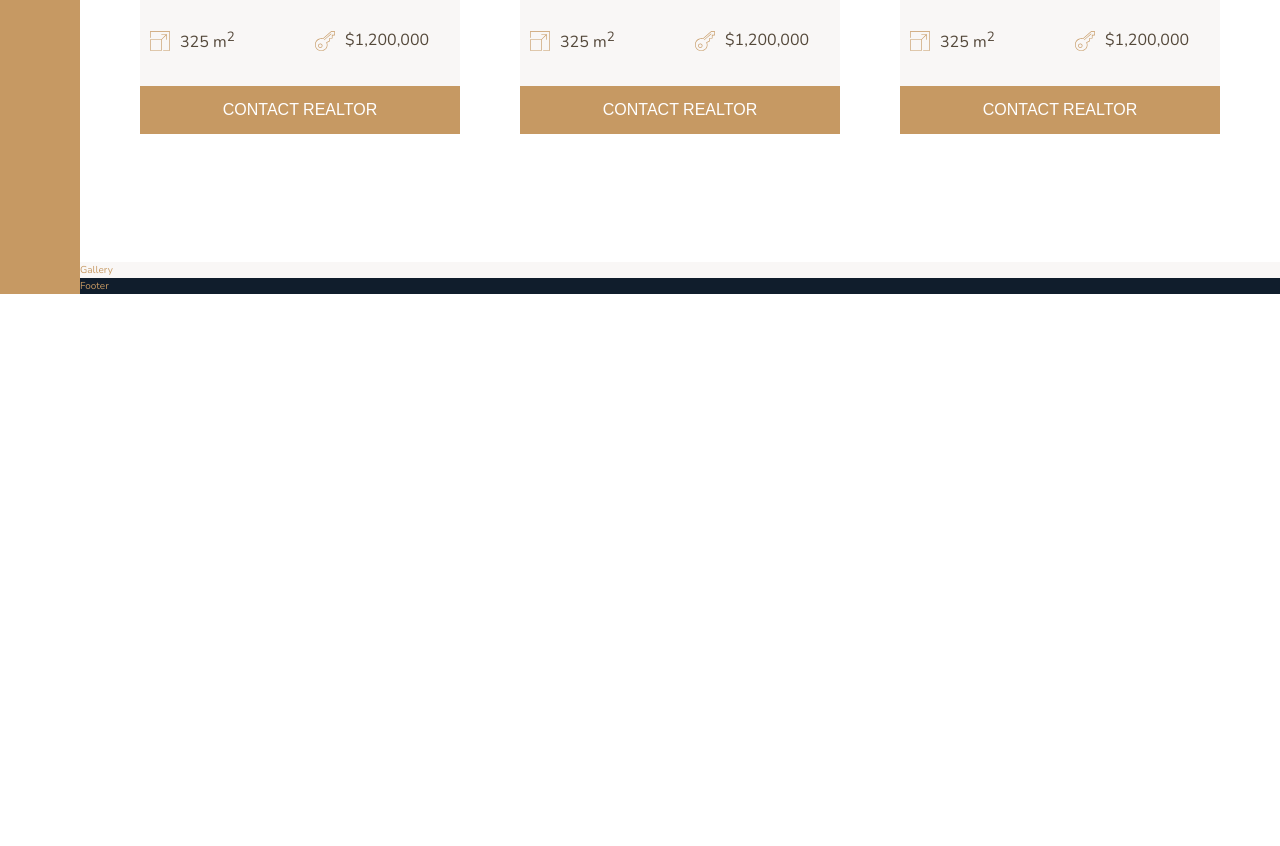
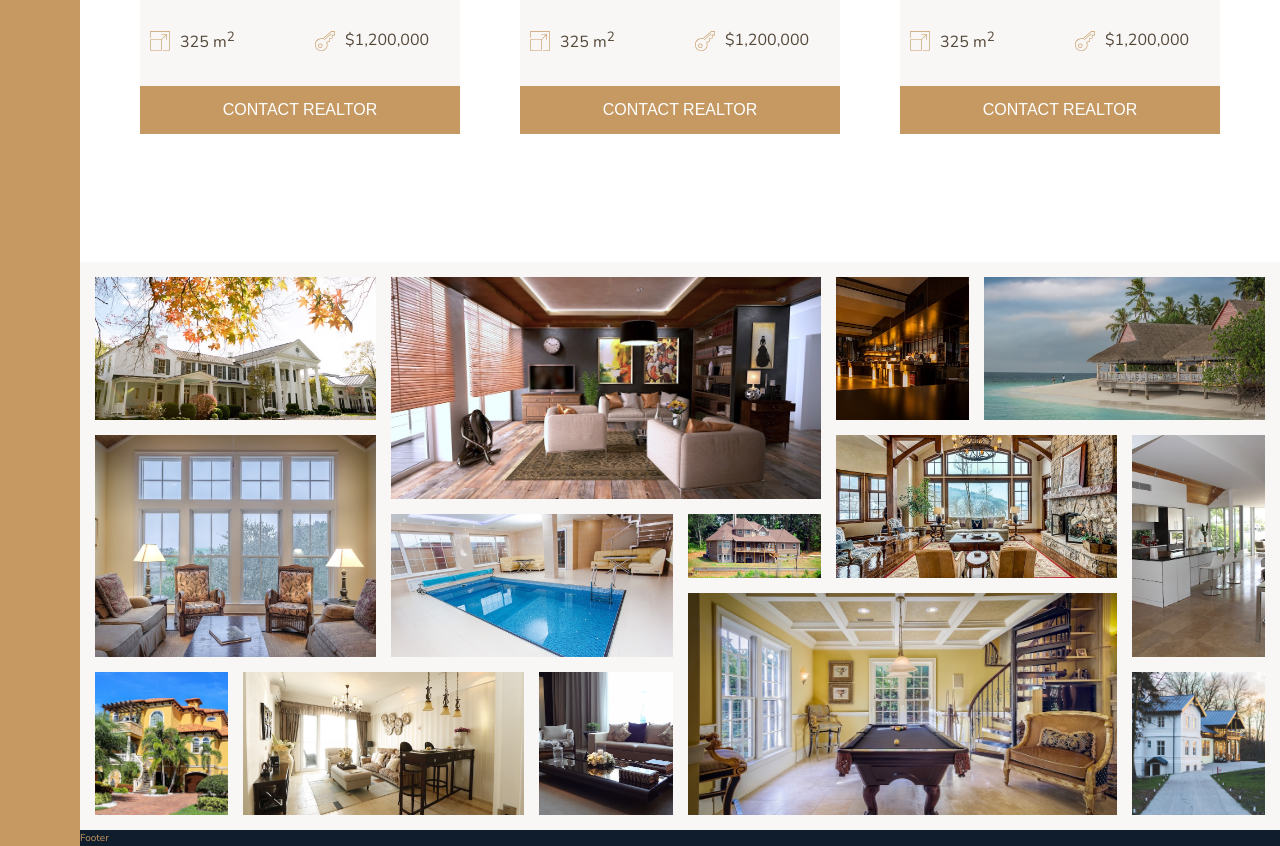
Before and after one commit to anhdo95/nexter, a website: page index.html in a window 1280 px wide. Shown: the part 2543-3389 px from the top of the page. Before the commit the page ends 2837 px from the top, so only its background shows below. Drawn offline with nearby package versions, Linux system fonts and the light colour scheme; files that its build step writes are made by us from their sources.

Commit message:
Make the gallery styles

```diff
--- a/index.html
+++ b/index.html
@@ -302,7 +302,20 @@
         </section>
 
         <section class="gallery">
-            Gallery
+            <figure class="gallery__box gallery__box--1"><img src="img/gal-1.jpeg" alt="Gallery image 1" class="gallery__picture"></figure>
+            <figure class="gallery__box gallery__box--2"><img src="img/gal-2.jpeg" alt="Gallery image 2" class="gallery__picture"></figure>
+            <figure class="gallery__box gallery__box--3"><img src="img/gal-3.jpeg" alt="Gallery image 3" class="gallery__picture"></figure>
+            <figure class="gallery__box gallery__box--4"><img src="img/gal-4.jpeg" alt="Gallery image 4" class="gallery__picture"></figure>
+            <figure class="gallery__box gallery__box--5"><img src="img/gal-5.jpeg" alt="Gallery image 5" class="gallery__picture"></figure>
+            <figure class="gallery__box gallery__box--6"><img src="img/gal-6.jpeg" alt="Gallery image 6" class="gallery__picture"></figure>
+            <figure class="gallery__box gallery__box--7"><img src="img/gal-7.jpeg" alt="Gallery image 7" class="gallery__picture"></figure>
+            <figure class="gallery__box gallery__box--8"><img src="img/gal-8.jpeg" alt="Gallery image 8" class="gallery__picture"></figure>
+            <figure class="gallery__box gallery__box--9"><img src="img/gal-9.jpeg" alt="Gallery image 9" class="gallery__picture"></figure>
+            <figure class="gallery__box gallery__box--10"><img src="img/gal-10.jpeg" alt="Gallery image 10" class="gallery__picture"></figure>
+            <figure class="gallery__box gallery__box--11"><img src="img/gal-11.jpeg" alt="Gallery image 11" class="gallery__picture"></figure>
+            <figure class="gallery__box gallery__box--12"><img src="img/gal-12.jpeg" alt="Gallery image 12" class="gallery__picture"></figure>
+            <figure class="gallery__box gallery__box--13"><img src="img/gal-13.jpeg" alt="Gallery image 13" class="gallery__picture"></figure>
+            <figure class="gallery__box gallery__box--14"><img src="img/gal-14.jpeg" alt="Gallery image 14" class="gallery__picture"></figure>
         </section>
 
         <footer class="footer">
--- a/sass/_gallery.scss
+++ b/sass/_gallery.scss
@@ -1,4 +1,74 @@
 .gallery {
   grid-column: full-start / full-end;
+  padding: 1.5rem;
   background-color: $color-grey-light-1;
+
+  display: grid;
+  grid-template: repeat(7, 5vw) / repeat(8, 1fr);
+  grid-gap: 1.5rem;
+
+  &__box {
+    &--1 {
+      grid-area: 1 / 1 / span 2 / span 2;
+    }
+
+    &--2 {
+      grid-area: 1 / 3 / span 3 / span 3;
+    }
+
+    &--3 {
+      grid-area: 1 / 6 / span 2 / 7;
+    }
+
+    &--4 {
+      grid-area: 1 / 7 / span 2 / span 2;
+    }
+
+    &--5 {
+      grid-area: 3 / 1 / 6 / span 2;
+    }
+
+    &--6 {
+      grid-area: 4 / 3 / 6 / span 2;
+    }
+
+    &--7 {
+      grid-area: 4 / 5 / 5 / 6;
+    }
+
+    &--8 {
+      grid-area: 3 / 6 / 5 / span 2;
+    }
+
+    &--9 {
+      grid-area: 3 / 8 / span 3 / 9;
+    }
+
+    &--10 {
+      grid-area: 6 / 1 / span 2 / 2;
+    }
+
+    &--11 {
+      grid-area: 6 / 2 / span 2 / span 2;
+    }
+
+    &--12 {
+      grid-area: 6 / 4 / span 2 / 5;
+    }
+
+    &--13 {
+      grid-area: 5 / 5 / span 3 / 8;
+    }
+
+    &--14 {
+      grid-area: 6 / 8 / span 2 / 9;
+    }
+  }
+
+  &__picture {
+    display: block;
+    width: 100%;
+    height: 100%;
+    object-fit: cover;
+  }
 }
```
